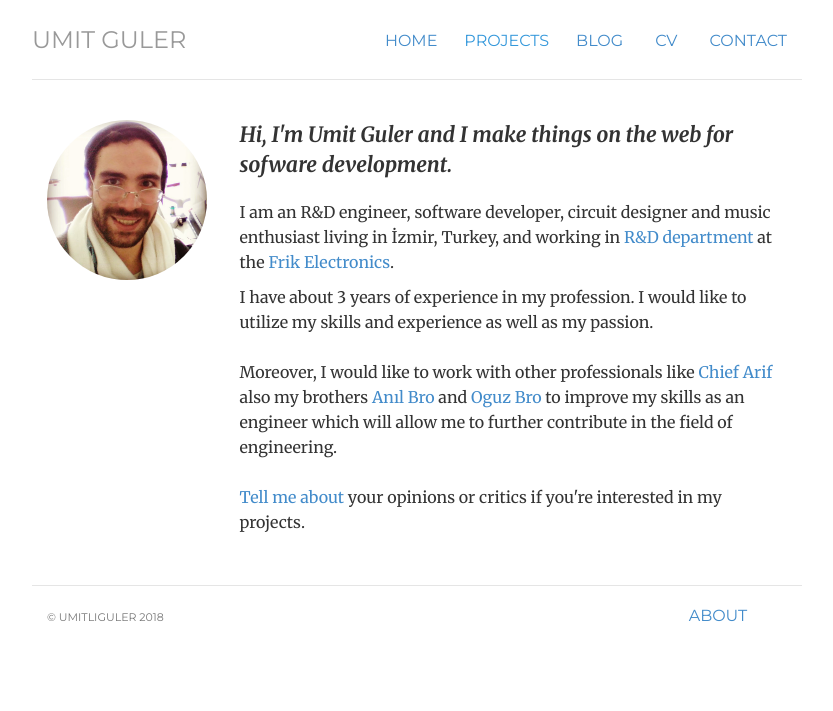
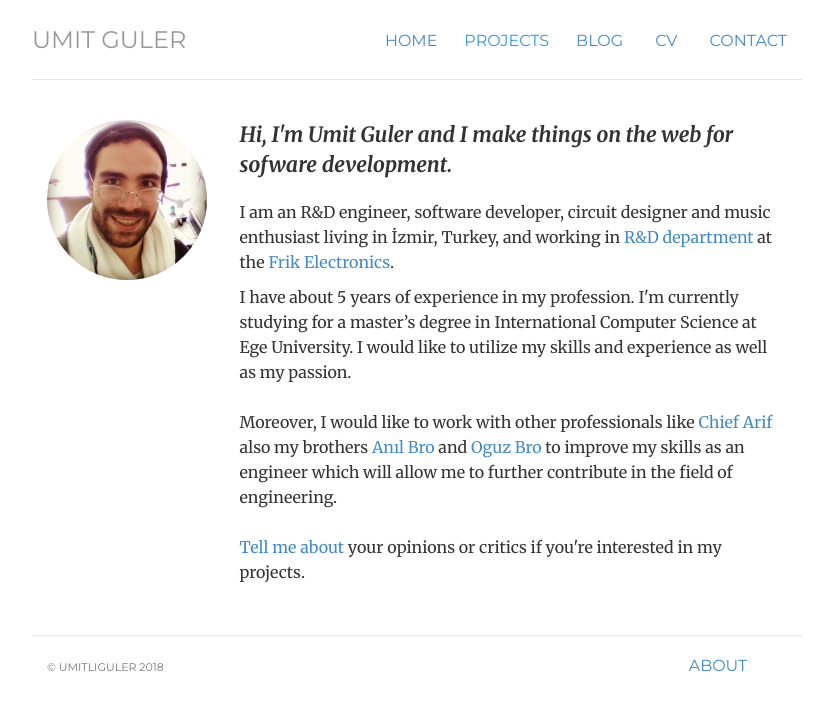
Before and after one commit to umitliguler/umitliguler.github.io, a Jekyll site: the page built from index.html, in a window 1280 px wide. Shown: the top 711 px of the page, without its empty margins (223-1056 px from the left). Built offline with Jekyll 4.4.1, drawn with Linux system fonts in a browser that asks for light colours.

Commit message:
Update index.html

```diff
--- a/index.html
+++ b/index.html
@@ -14,7 +14,7 @@ title: Umit Guler's GitLab Pages
 	and working in <a href="https://www.youtube.com/watch?v=ej0NE0NpW5Y">R&D department</a> at
 	<span itemprop="affiliation">the <a href="http://www.frikelectronic.com/">Frik Electronics</a></span>.</p>
 
-	<p>I have about 3 years of experience in my profession. I would like to utilize my skills and experience as well as my passion.<br></br>
+	<p>I have about 5 years of experience in my profession. I'm currently studying for a master’s degree in International Computer Science at Ege University. I would like to utilize my skills and experience as well as my passion.<br></br>
 	Moreover, I would like to work with other professionals like <a href="https://tr.linkedin.com/in/arif-lacin-1a405782">Chief Arif</a></span> also my brothers <a href="https://www.linkedin.com/in/anildinceroz/">Anıl Bro</a>
 	<span itemprop="affiliation">and <a href="http://www.milliyet.com.tr/buzla-isitacak-proje-gelistirdiler-gundem-2479370/">Oguz Bro</a></span> to improve my skills as an engineer which will allow me to further contribute in the field of engineering.
 	<br></br>
```
